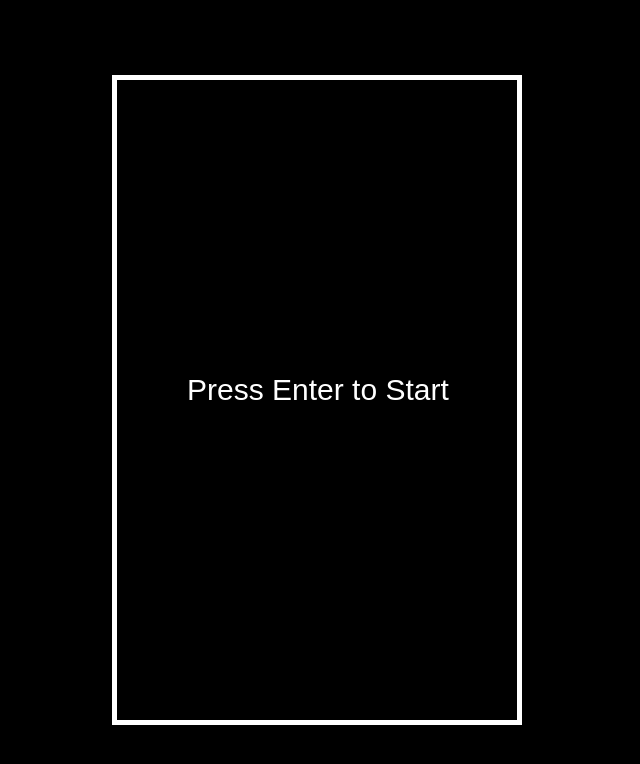
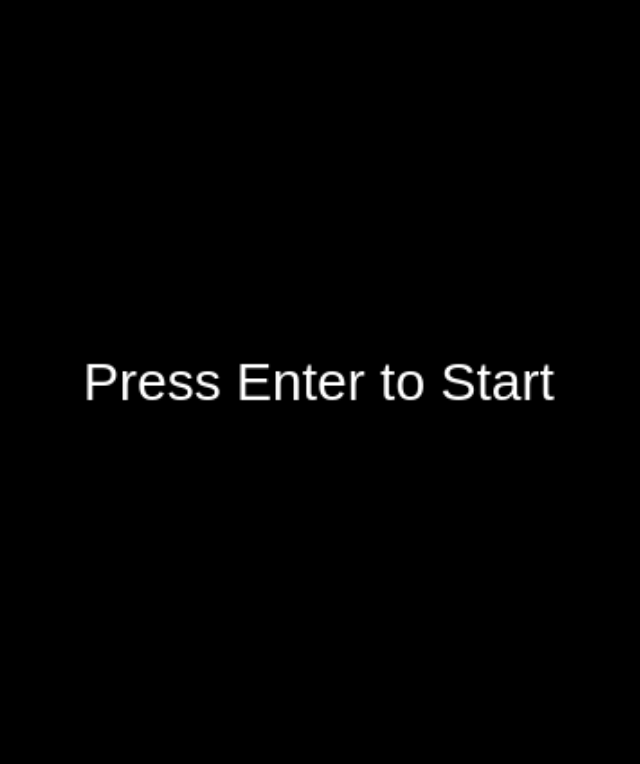
Before and after one commit to Dustinlee39/Lady-pac, a plain HTML site: page index.html in a window 1280 px wide. Shown: the whole page, without its empty margins (323-963 px from the left). Drawn offline with Linux system fonts and the light colour scheme.

Commit message:
Update style.css

```diff
--- a/style.css
+++ b/style.css
@@ -1,13 +1,21 @@
-body {
+/* Resetting default styles */
+* {
     margin: 0;
+    padding: 0;
+    box-sizing: border-box;
+}
+
+/* Centering the canvas */
+html, body {
     display: flex;
     justify-content: center;
     align-items: center;
-    height: 100vh;
+    height: 100%;
     background-color: black;
 }
 
+/* Responsive canvas */
 canvas {
-    border: 5px solid white;
-    background-color: black;
+    width: 90vmin;
+    height: auto;
 }
```
